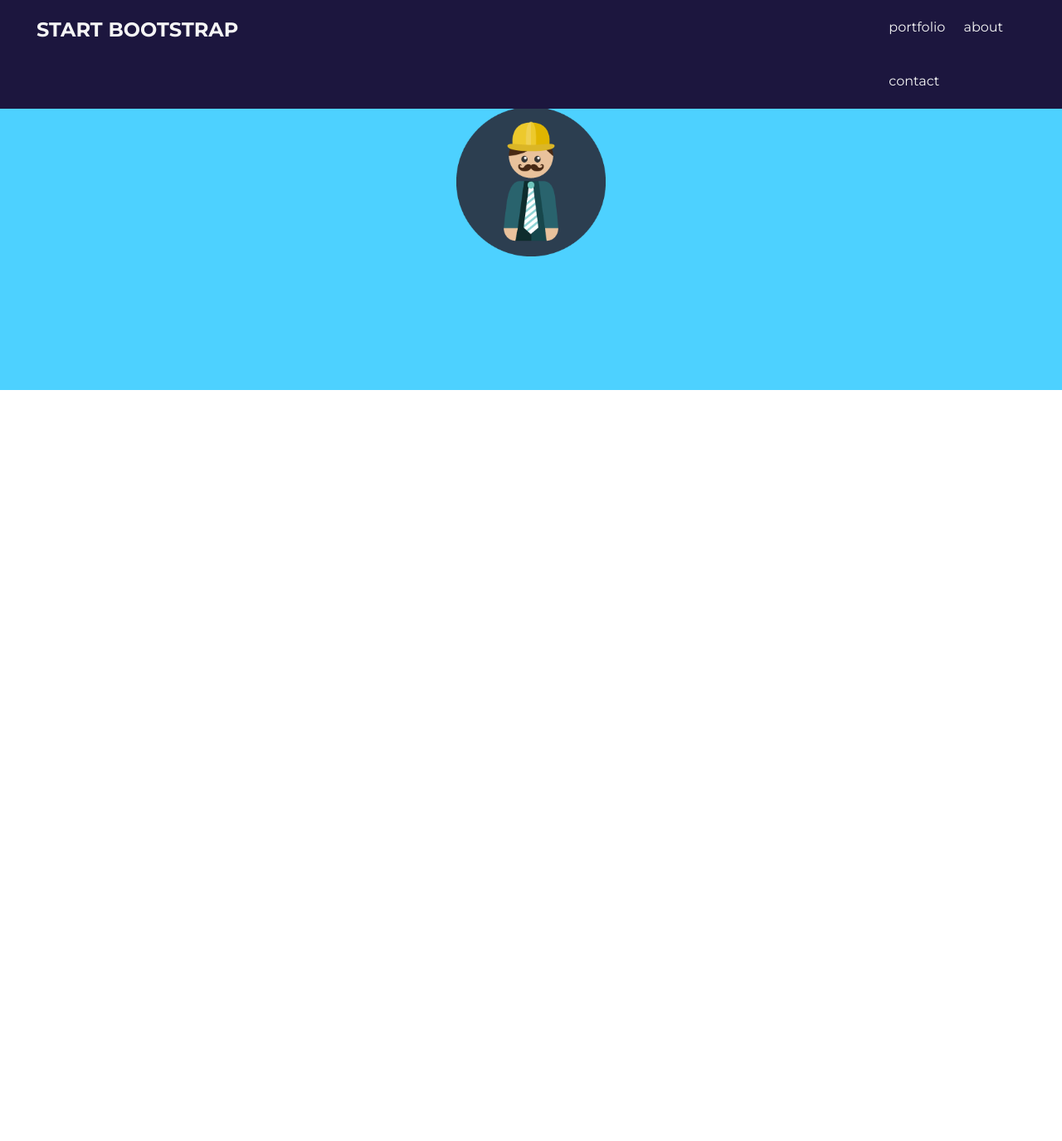
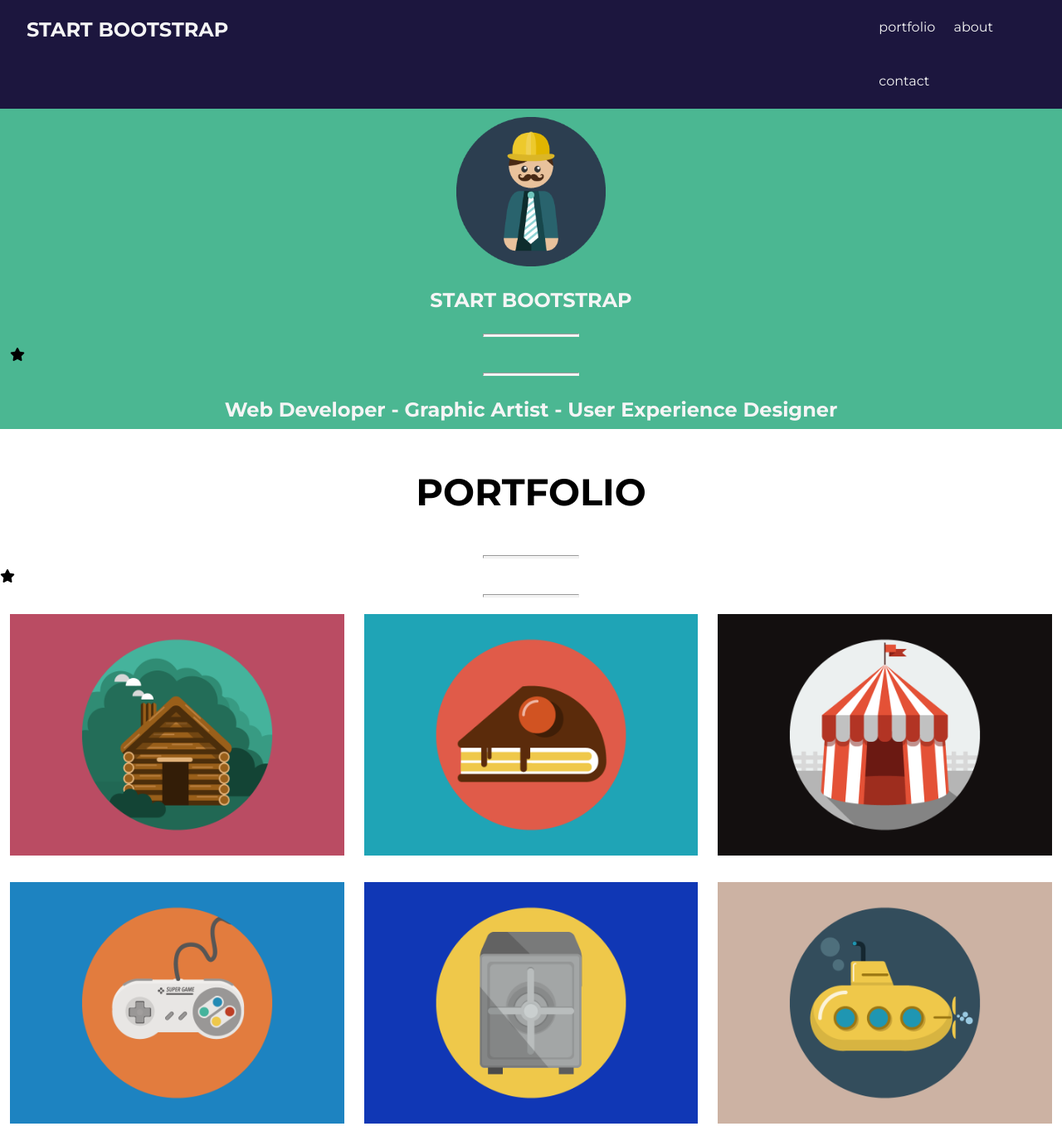
Before and after one commit to M2B0C17-zz/freelancer-laboratoria, a plain HTML site: page index.html in a window 1280 px wide. Shown: the whole page at 83% size. Before the commit the page ends 800 px from the top, so only its background shows below. Drawn offline with Linux system fonts and the light colour scheme.

Commit message:
Seccion 3 - fotos

```diff
--- a/css/main.css
+++ b/css/main.css
@@ -32,7 +32,7 @@ header{ /*fondo celeste donde monito*/
 }
 
 .menu{
-  padding: 0 29px;
+  padding: 0 17px;
   overflow: auto;
   background-color: #1C163E;
 }
@@ -58,8 +58,8 @@ header{ /*fondo celeste donde monito*/
 /*seccion 2*/
 
 .container2{
-	height: 470px;
-	background-color: #4DD1FF;
+	height: 517px;
+	background-color: #4BB792;
 }
 
 .monito{
@@ -69,3 +69,33 @@ header{ /*fondo celeste donde monito*/
 	display: block;
 	margin: 0 auto;
 }
+
+.textbajostart{
+	color: whitesmoke;
+	text-align: center;
+}
+
+.tit2{
+	color: whitesmoke;
+	text-align: center;
+}
+
+.h2Port{
+	text-align: center;
+	color: black;
+	font-size: 30px;
+}
+
+.linea{
+	width: 116px;
+	height: 4px;
+	background-color: whitesmoke;
+}
+
+/*seccion 3*/
+
+.imgSec3{
+    width: 100%;
+    height: auto;
+    cursor: pointer;
+}
--- a/index.html
+++ b/index.html
@@ -3,7 +3,7 @@
 <head>
 	<meta charset="UTF-8">
 	<link href="https://fonts.googleapis.com/css?family=Montserrat:200,300,400,500,600,700" rel="stylesheet">
-
+	<link rel="stylesheet" href="path/to/font-awesome/css/font-awesome.min.css">
 	<title>Freelancer</title>
 	<!-- Enlaza aquí tu CSS común y de tu proyecto -->
 	<link rel="stylesheet" href="css/main.css">
@@ -12,6 +12,7 @@
 </head>
 <body>
 	<!-- Escribe tu código aquí -->
+	<!-- SECCION 1 -->
 	<section class="container">
 		<header>
 			<div class="menu container">
@@ -22,9 +23,64 @@
 			<div>
 		</header>
 	</section>
+	<!-- SECCION 2 -->
 	<section class="container2">
-		<img src="assets/images/profile.png" class="monito" alt="logo">
+		<div class="row">
+		<div class="col-12	pepito">
+			<div>
+				<img src="assets/images/profile.png" class="monito" alt="logo">
+			</div>
+			<div >
+				<h1 class="tit2">START BOOTSTRAP</h1>
+			</div>
+			<div>
+				<hr class="linea">
+				<i class="fa fa-star" aria-hidden="true" class="linea"></i>
+				<hr class="linea">
+			</div>
+		</div>
+		<div class="textbajostart">
+			<h2 class="textS2">Web Developer - Graphic Artist - User Experience Designer</h2
+		</div>
 	</section>
+	<!-- SECCION 3 -->
+	<section class="container3">
+		<div class="h2Port">
+			<h2>PORTFOLIO</h2>
+		</div>
+		<div>
+			<hr class="linea">
+			<i class="fa fa-star" aria-hidden="true" class="lineaStart"></i>
+			<hr class="linea">
+		</div>
+	</section>
+	<section class="container3A">
+		<div class="row">
+	        <div class="col-4 foto">
+	            <img src="assets/images/portfolio/cabin.png" alt="Work1" class="imgSec3">
+	        </div>
+	        <div class="col-4 foto">
+	            <img src="assets/images/portfolio/cake.png" alt="Work1" class="imgSec3">
+	        </div>
+	        <div class="col-4 foto">
+	            <img src="assets/images/portfolio/circus.png" alt="Work1" class="imgSec3">
+	        </div>
+		</div>
+	</section>
+	<section class="container3A">
+		<div class="row">
+	        <div class="col-4 foto">
+	            <img src="assets/images/portfolio/game.png" alt="Work1" class="imgSec3">
+	        </div>
+	        <div class="col-4 foto">
+	            <img src="assets/images/portfolio/safe.png" alt="Work1" class="imgSec3">
+	        </div>
+	        <div class="col-4 foto">
+	            <img src="assets/images/portfolio/submarine.png" alt="Work1" class="imgSec3">
+	        </div>
+		</div>
+	</section>
+	<!-- SECCION 4 -->
 
 	<!-- Enlaza aquí tu archivo JS -->
 	<script src="js/app.js"></script>
```
